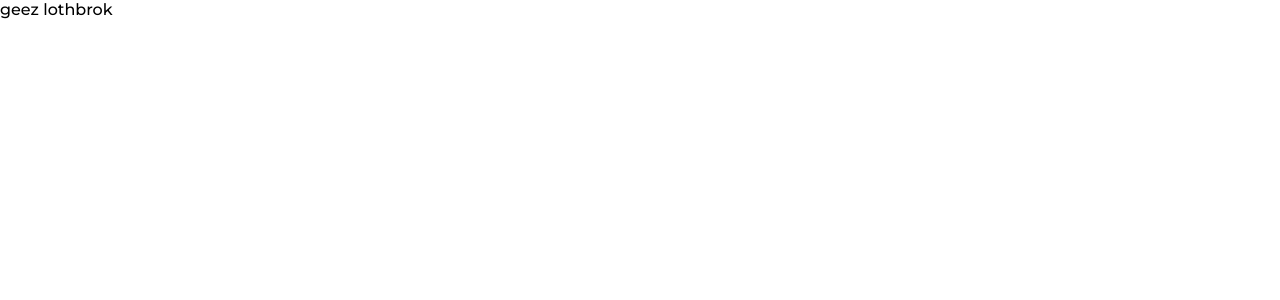
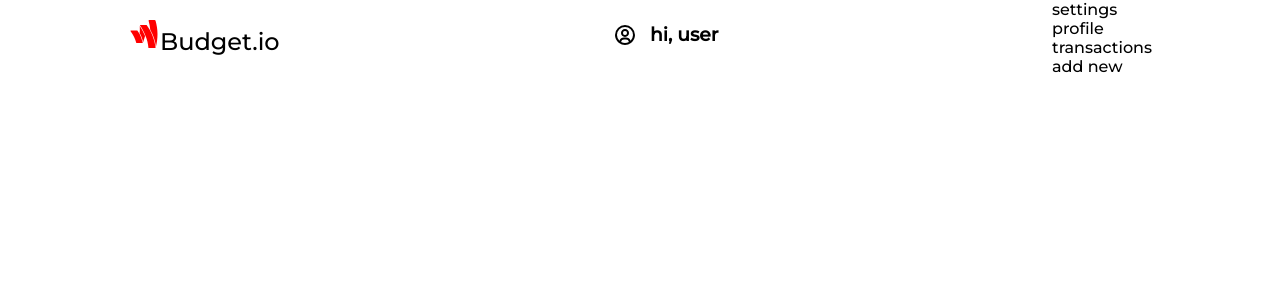
Before and after one commit to geezlothbrok/budget, a React (Create React App) app: page / in a window 1280 px wide. Shown: the top 300 px of the page. Built offline with nearby package versions, Linux system fonts and the light colour scheme.

Commit message:
nav bar integration

```diff
--- a/src/App.js
+++ b/src/App.js
@@ -1,9 +1,15 @@
+import { BrowserRouter, Route, Routes } from "react-router-dom";
+import  Dashboard  from "../src/pages/Dashboard";
+import NavBar from "./components/navigation/NavBar";
+
 function App() {
   return (
     <div className="App">
-        <p>
-          geez lothbrok
-        </p>
+       <NavBar/>
+        <Routes>
+        <Route path="/" element = { <Dashboard/>}/>
+        </Routes>
+
     </div>
   );
 }
--- /dev/null
+++ b/src/components/navigation/NavBar.css
@@ -0,0 +1,48 @@
+nav {
+    background: white;
+    width: 100vw;
+    height: 4rem;
+    display: grid;
+    place-items: center;
+    position: fixed;
+    top: 0;
+    left: 0;
+    z-index: 2;
+}
+
+.navbar-container {
+    width: 80%;
+    height: 100%;
+    display: flex;
+    justify-content: space-between;
+    align-items: center;
+}
+.toogle-mobile {
+    display: none;
+}
+
+.nav-logo.container {
+    width: 4rem;
+    display: grid;
+    place-items: center;
+}
+
+.logo-icon {
+    font-size: 2rem;
+    padding-top: 2rem;
+    color: red;
+}
+
+.logo-text {
+    font-size: 1.5rem;
+
+}
+
+.user-profile {
+    display: flex;
+}
+
+.user-image {
+    font-size: 1.5rem;
+    padding-right: 0.8rem;
+}
--- a/src/components/navigation/NavBar.jsx
+++ b/src/components/navigation/NavBar.jsx
@@ -1,9 +1,55 @@
-import React from 'react'
+import React from "react";
+import "./NavBar.css";
+import { FaGoogleWallet } from "react-icons/fa";
+import { BiUserCircle } from "react-icons/bi";
+import { HiMenuAlt4 } from "react-icons/hi";
+import { IoClose } from "react-icons/io5";
 
 function NavBar() {
   return (
-    <div>NavBar</div>
-  )
+    <nav>
+      <div className="navbar-container">
+        <div className="nav-logo-container">
+          <p className="logo-text">
+
+            <span className="logo-icon">
+              <FaGoogleWallet />
+            </span>
+            Budget.io
+          </p>
+        </div>
+
+        <ul className="user-profile">
+          <li className="user-image">
+            <BiUserCircle />
+          </li>
+          <li className="user-name">
+            <h3>hi, user</h3>
+          </li>
+        </ul>
+
+        <ul className="mobile-links">
+          <li>settings</li>
+          <li>profile</li>
+          <li>transactions</li>
+          <li>add new</li>
+        </ul>
+
+        <ul className="toogle-mobile">
+          <li>
+            <button className="open-menu">
+              <HiMenuAlt4 />
+            </button>
+          </li>
+          <li>
+            <button className="close-menu">
+              <IoClose />
+            </button>
+          </li>
+        </ul>
+      </div>
+    </nav>
+  );
 }
 
-export default NavBar
+export default NavBar;
--- a/src/index.js
+++ b/src/index.js
@@ -3,12 +3,13 @@ import ReactDOM from 'react-dom/client';
 import './index.css';
 import App from './App';
 import reportWebVitals from './reportWebVitals';
+import { BrowserRouter } from 'react-router-dom';
 
 const root = ReactDOM.createRoot(document.getElementById('root'));
 root.render(
-  <React.StrictMode>
+  <BrowserRouter>
     <App />
-  </React.StrictMode>
+  </BrowserRouter>
 );
 
 // If you want to start measuring performance in your app, pass a function
--- /dev/null
+++ b/src/pages/Dashboard.jsx
@@ -0,0 +1,9 @@
+import React from 'react'
+
+function Dashboard() {
+  return (
+    <div>Dashboard</div>
+  )
+}
+
+export default Dashboard
```
Also changed, not shown: src/pages/auth/login/Login.jsx (renamed from src/auth/login/Login.jsx), src/pages/auth/register/Register.jsx (renamed from src/auth/register/Register.jsx), src/pages/auth/reset/Reset.jsx (renamed from src/auth/reset/Reset.jsx).
